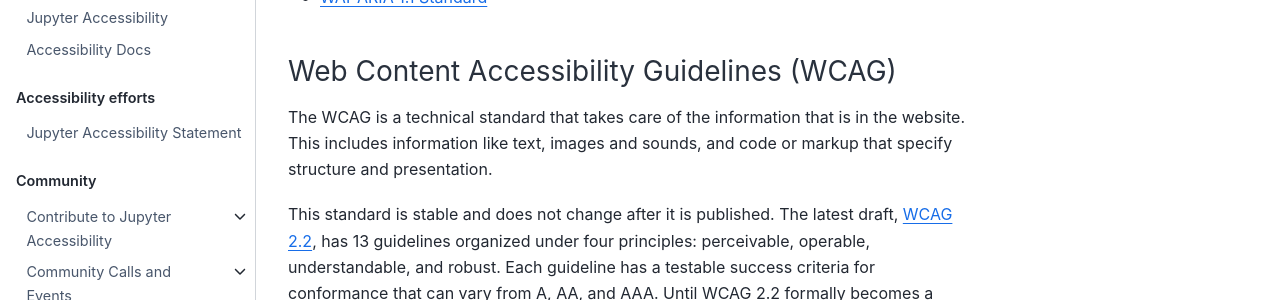
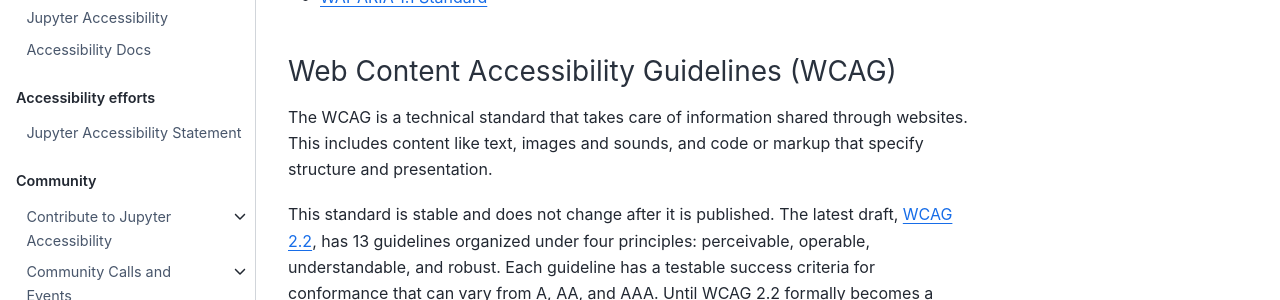
Before and after one commit to jupyter/accessibility, a Jupyter Book: the page built from docs/resources/useful-resources.md, in a window 1280 px wide and 900 px high, scrolled down 1073 px. Shown: the part 153-453 px from the top of the window. Built offline with Jupyter Book 1.0.4 settings and Sphinx 7.4.7 and the Sphinx Book theme 1.1.4, drawn with Linux system fonts in a browser that asks for light colours; pages that are not in the unit, such as notebooks, are missing from menus.

Commit message:
Update docs/resources/useful-resources.md

```diff
--- a/docs/resources/useful-resources.md
+++ b/docs/resources/useful-resources.md
@@ -24,7 +24,7 @@
 
 ### Web Content Accessibility Guidelines (WCAG)
 
-The WCAG is a technical standard that takes care of the information that is in the website. This includes information like text, images and sounds, and code or markup that specify structure and presentation.
+The WCAG is a technical standard that takes care of information shared through websites. This includes content like text, images and sounds, and code or markup that specify structure and presentation.
 
 This standard is stable and does not change after it is published. The latest draft, [WCAG 2.2](https://www.w3.org/TR/WCAG22/), has 13 guidelines organized under four principles: perceivable, operable, understandable, and robust. Each guideline has a testable success criteria for conformance that can vary from A, AA, and AAA. Until WCAG 2.2 formally becomes a standards document, [WCAG 2.1](https://www.w3.org/TR/WCAG21/) remains the most up to date standard.
 
```
